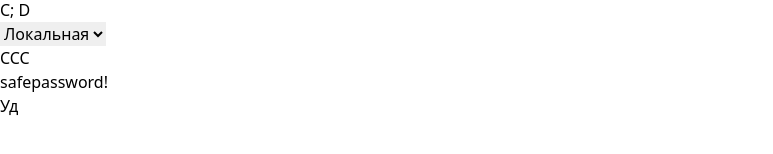
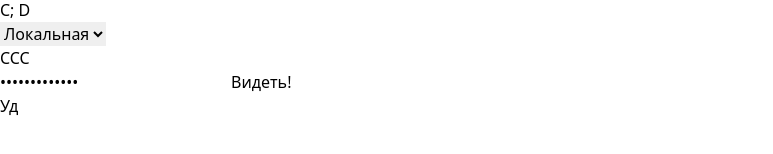
Before and after one commit to valescos/test-task-4, a Vue app: page / in a window 1280 px wide. Shown: the part 338-492 px from the top of the page, without its empty margins (0-773 px from the left). Built offline with nearby package versions, Linux system fonts and the light colour scheme.

Commit message:
Show/hide functionality added

```diff
--- a/src/components/AccountItem.vue
+++ b/src/components/AccountItem.vue
@@ -1,9 +1,12 @@
 <script lang="ts" setup>
 import type { Account } from "../types";
+import { ref } from "vue";
 
 defineProps<{
   account: Account;
 }>();
+
+const visible = ref(false);
 </script>
 
 <template>
@@ -19,7 +22,15 @@ defineProps<{
   <div :class="account.category === 'LDAP' && 'col-span-2'">
     {{ account.login }}
   </div>
-  <div v-if="account.category === 'Локальная'">{{ account.password }}</div>
+  <div v-if="account.category === 'Локальная'" class="relative">
+    <input :type="visible ? 'text' : 'password'" :value="account.password" />
+    <button
+      @click="visible = !visible"
+      class="absolute bg-gray-200 right-0 px-1"
+    >
+      {{ visible ? "Не видеть!" : "Видеть!" }}
+    </button>
+  </div>
   <button>Уд</button>
 </template>
 
```
